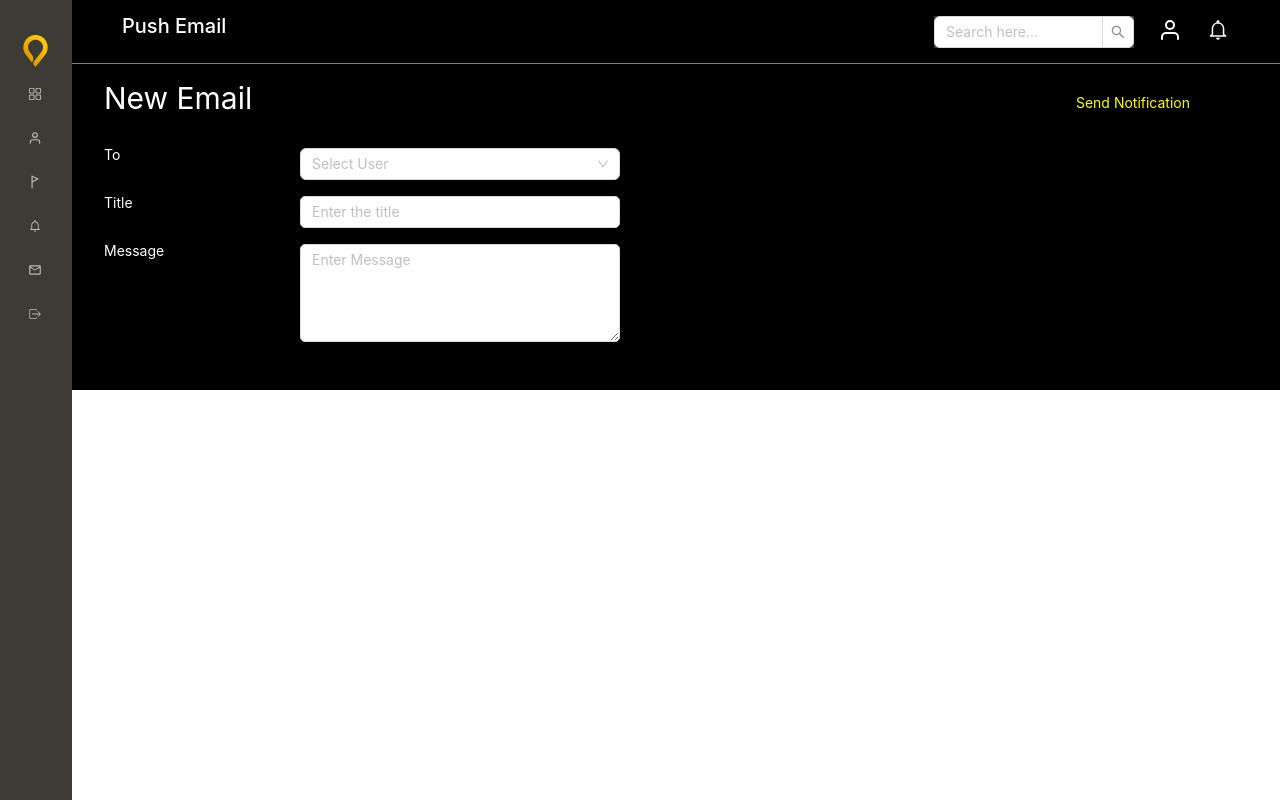
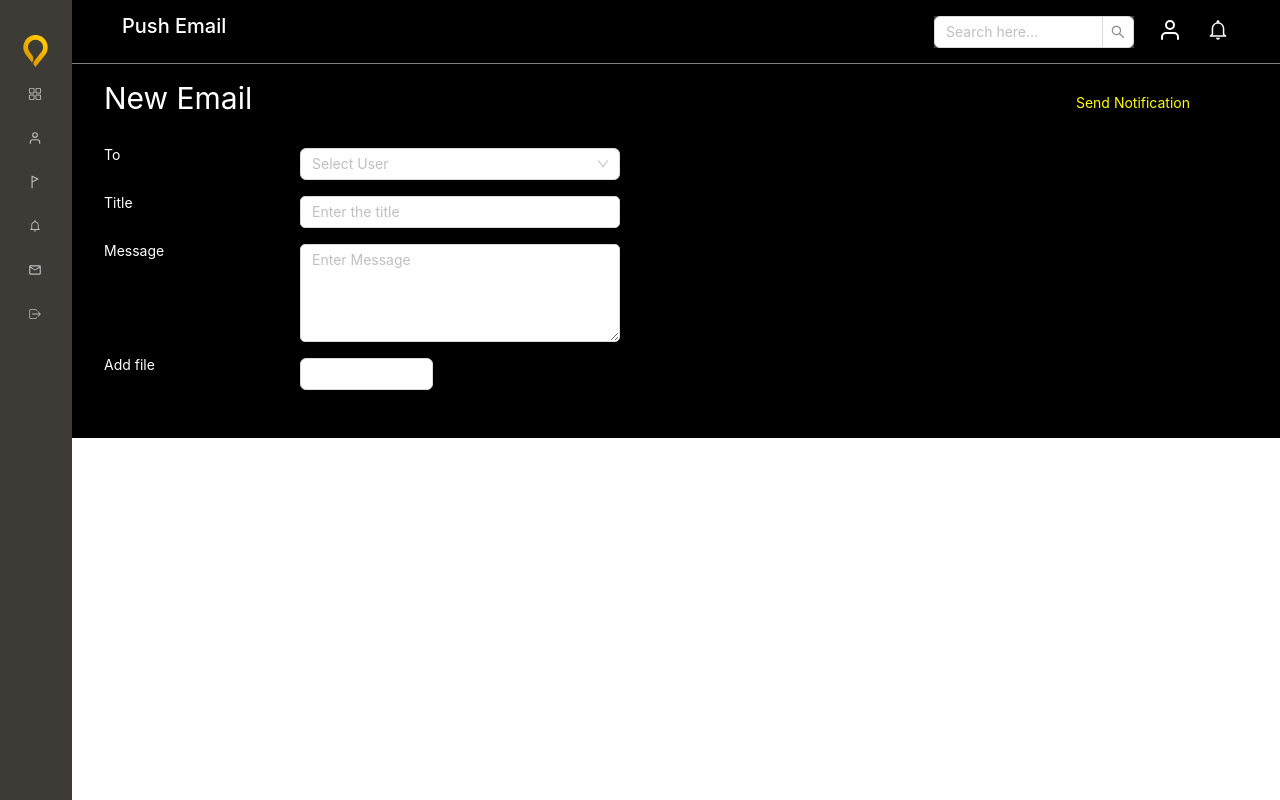
Before and after one commit to ritesh-7299/velodate-client, a React (Create React App) app: page /add-email in a window 1280 px wide. Built offline with nearby package versions, Linux system fonts and the light colour scheme; no server answers; sample sign-in values are in the browser's storage.

Commit message:
Added upload file in new email

```diff
--- a/src/views/Signin.jsx
+++ b/src/views/Signin.jsx
@@ -58,7 +58,10 @@ export default function Signin() {
             message: "Invalid credentials",
             description: "Please check email/contact number and password",
           })
-        : alert("something went wrong");
+        : notification.error({
+            ...notificationConfig,
+            message: "Something went wrong",
+          });
     } finally {
       setLoader(false);
     }
--- a/src/views/Signup.jsx
+++ b/src/views/Signup.jsx
@@ -65,10 +65,17 @@ export default function Signup() {
         });
       }
     } catch (error) {
-      notification.error({
-        ...notificationConfig,
-        message: "Something went wrong",
-      });
+      if (!error.response.data.success) {
+        notification.error({
+          ...notificationConfig,
+          message: error.response.data.message,
+        });
+      } else {
+        notification.error({
+          ...notificationConfig,
+          message: "Something went wrong",
+        });
+      }
     }
   };
 
--- a/src/views/email/NewEmail.jsx
+++ b/src/views/email/NewEmail.jsx
@@ -53,6 +53,26 @@ export default function NewEmail() {
       fontStyle: "normal",
       fontWeight: 400,
       lineHeight: "100%",
+    },
+  };
+
+  const props = {
+    name: "file",
+    action: "https://run.mocky.io/v3/435e224c-44fb-4773-9faf-380c5e6a2188",
+    headers: {
+      authorization: "authorization-text",
+    },
+    onChange(info) {
+      if (info.file.status !== "uploading") {
+        console.log(info.file, info.fileList);
+      }
+      if (info.file.status === "done") {
+        // message.success();
+        alert(`${info.file.name} file uploaded successfully`);
+      } else if (info.file.status === "error") {
+        // message.error();
+        alert(`${info.file.name} file upload failed.`);
+      }
     },
   };
 
@@ -234,6 +254,28 @@ export default function NewEmail() {
                     component="div"
                   />
                 </Col>
+                <Col
+                  style={{ ...styles.headingStyle }}
+                  span={4}
+                  className="mt-4"
+                >
+                  Add file
+                </Col>
+                <Col
+                  style={{ ...styles.answerStyle }}
+                  span={20}
+                  className="mt-4"
+                >
+                  <Field
+                    id="body"
+                    name="body"
+                    render={({ field }) => (
+                      <Upload {...props} className="text-white">
+                        <Button className="text-white">Click to Upload</Button>
+                      </Upload>
+                    )}
+                  />
+                </Col>
               </Row>
             </div>
           </Form>
--- a/src/views/user/Index.jsx
+++ b/src/views/user/Index.jsx
@@ -9,6 +9,8 @@ import { notificationConfig } from "../../config/NotificationConfig.js";
 import axios from "axios";
 import Loader from "../../components/Loader.jsx";
 import { Link } from "react-router-dom";
+import dayjs from "dayjs";
+const dateFormat = "YYYY/MM/DD";
 
 const columns = [
   {
@@ -25,7 +27,7 @@ const columns = [
   {
     title: "DOB",
     dataIndex: "birthdate",
-    render: (text) => (text ? text : "-"),
+    render: (text) => (text ? dayjs(text, dateFormat) : "-"),
   },
   {
     title: "Phone",
```
